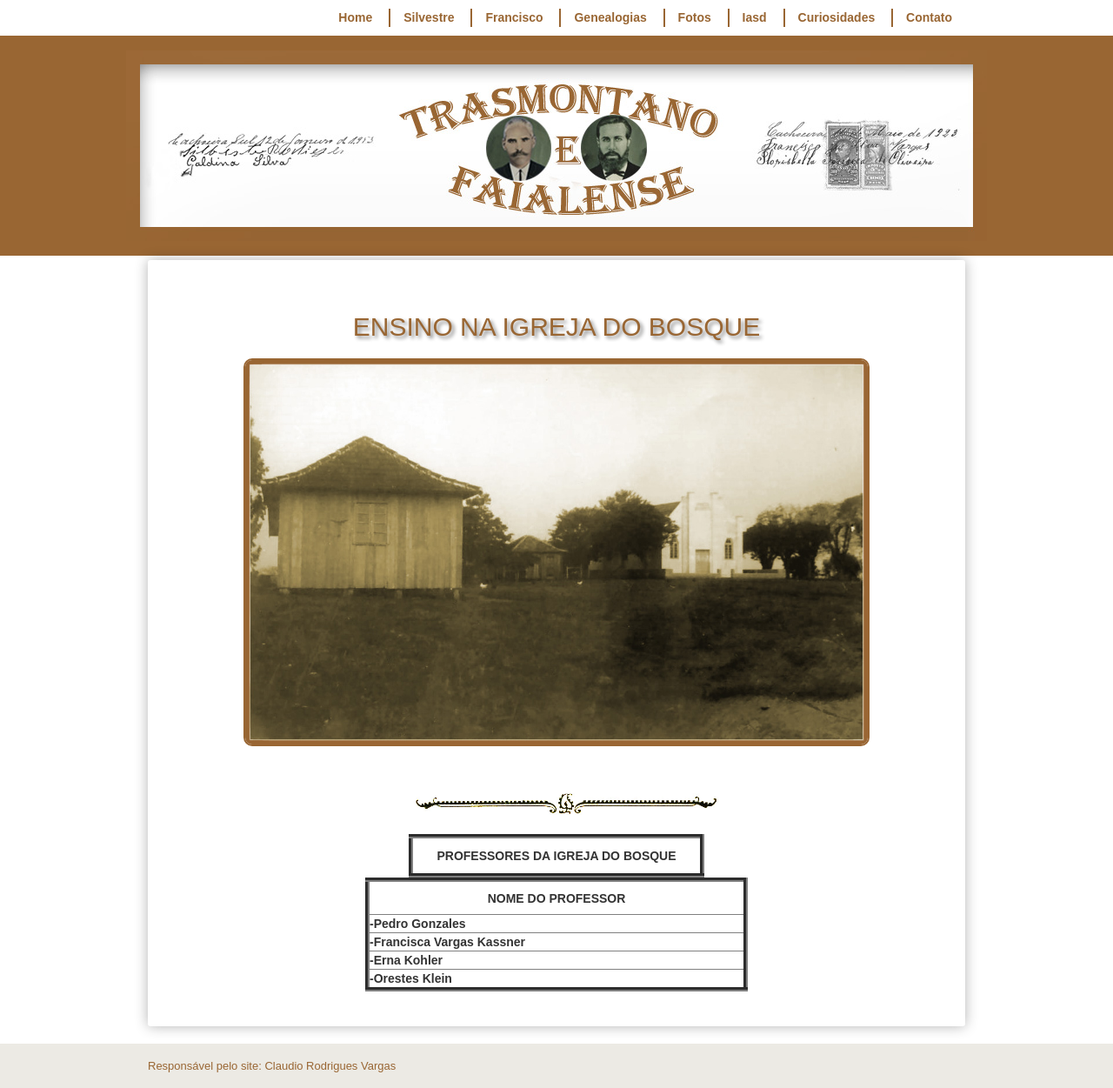
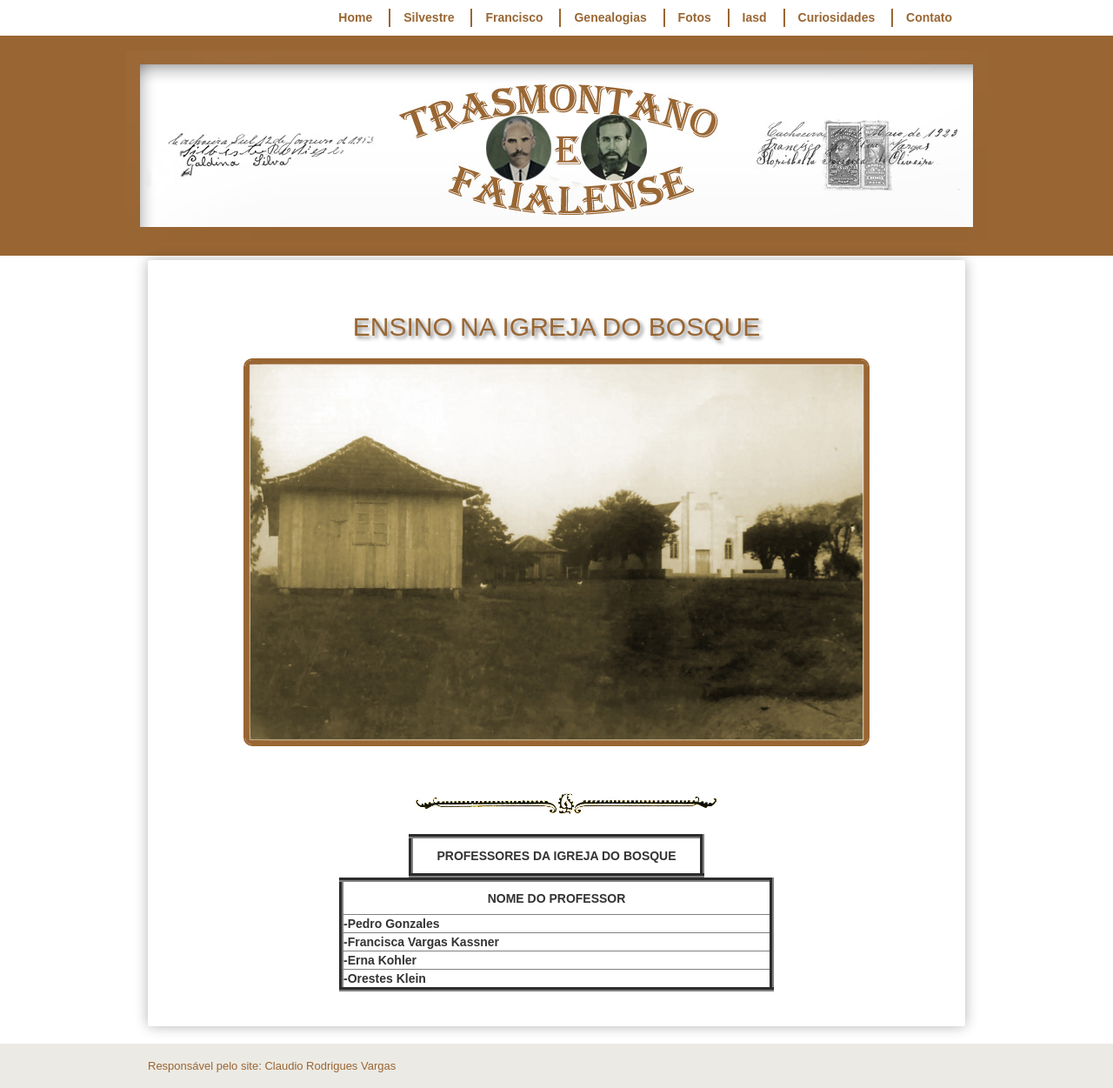
Before and after one commit to claudiovargas1955/claudiovargas1955.github.io, a Jekyll site: the page built from _pages/ensino-da-iasd-bosque.html, in a window 1280 px wide. Shown: the whole page at 87% size. Built offline with Jekyll 4.4.1, drawn with Linux system fonts in a browser that asks for light colours; some web fonts are replaced.

Commit message:
Update ensino-da-iasd-bosque.html

```diff
--- a/_pages/ensino-da-iasd-bosque.html
+++ b/_pages/ensino-da-iasd-bosque.html
@@ -130,7 +130,7 @@ tr:hover{
             <td align="center"><b>PROFESSORES DA IGREJA DO BOSQUE</b></td>
          </tr>
 
-    <table border="5px" color="#ffffff" width="440px"  cellspacing="10px" cellpadding="10px">
+    <table border="5px" color="#ffffff" width="500px"  cellspacing="10px" cellpadding="10px">
          <tr>
            <td align="center" width="300px" height="40px"><b>NOME DO PROFESSOR</b></td>
 
@@ -156,6 +156,7 @@ tr:hover{
 
         </tr>
 
-     </table>
+
+   </table>
 
  </div><br>
```
